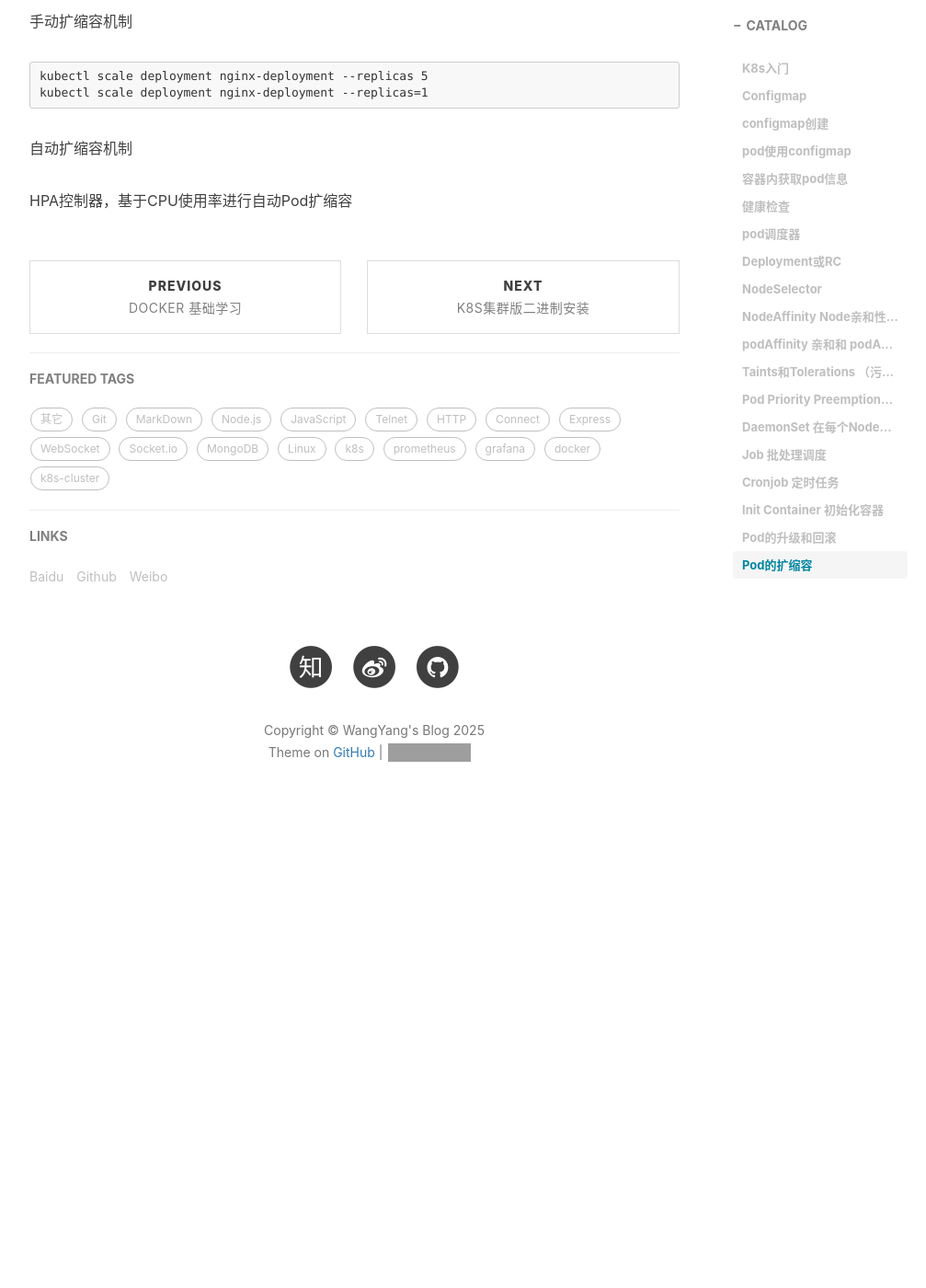
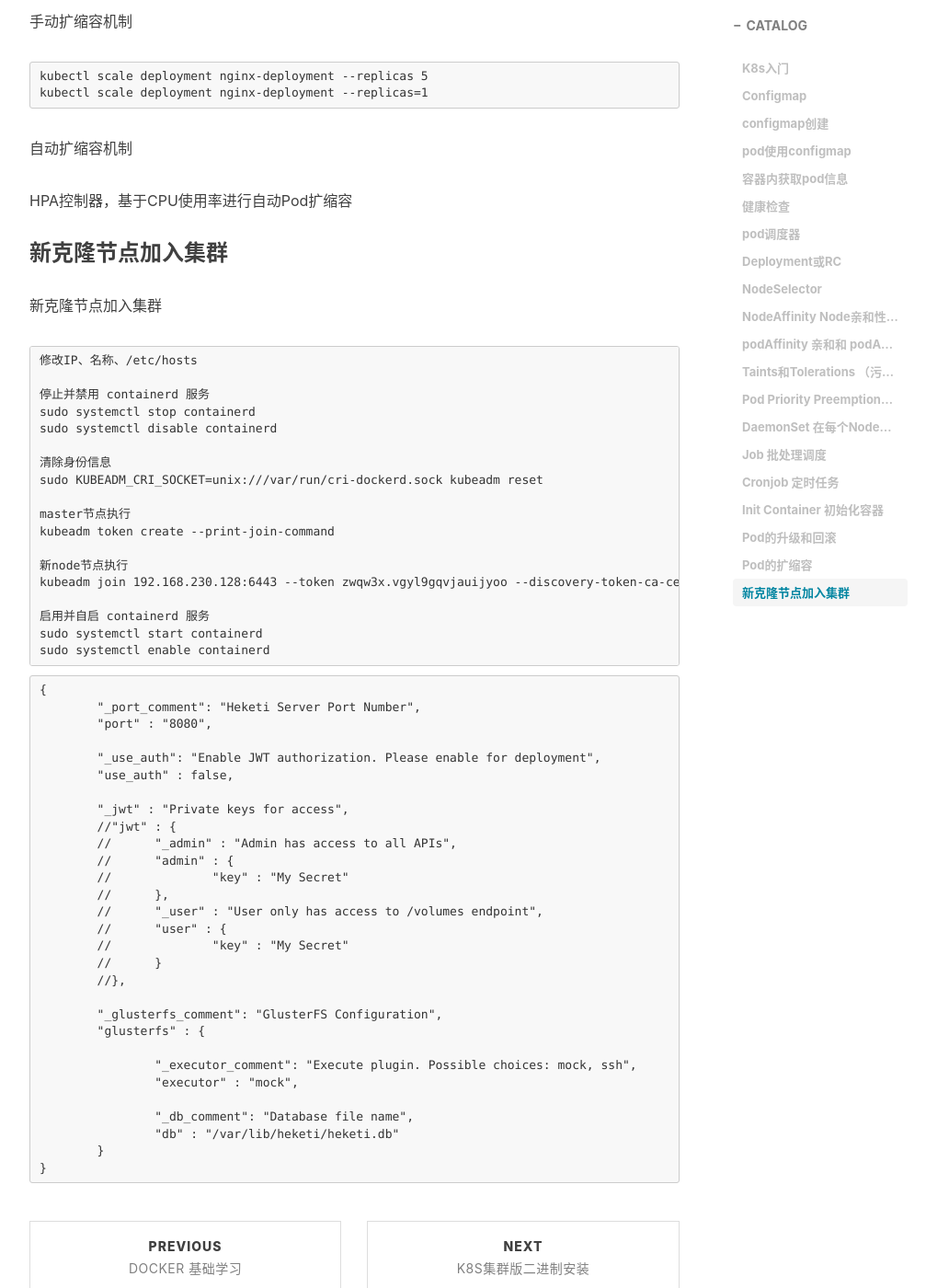
Before and after one commit to wangyang1996/wangyang1996.github.io, a Jekyll site: the page built from _posts/2024-10-26-k8s_v5-1.md, in a window 1280 px wide and 1400 px high, scrolled down 15029 px. Shown: the whole window at 92% size, without its empty margins (233-1240 px from the left). Built offline with Jekyll 4.4.1, drawn with Linux system fonts in a browser that asks for light colours; nearby versions of some CDN libraries; comment, search, counter and statistics services are not loaded; before the commit the page ends 15951 px from its top, so only the background shows below that; grey boxes are pictures that could not be loaded.

````diff
--- a/_posts/2024-10-26-k8s_v5-1.md
+++ b/_posts/2024-10-26-k8s_v5-1.md
@@ -794,3 +794,64 @@ kubectl scale deployment nginx-deployment --replicas=1
 自动扩缩容机制
 
 HPA控制器，基于CPU使用率进行自动Pod扩缩容
+
+
+
+### 新克隆节点加入集群
+
+新克隆节点加入集群
+
+```
+修改IP、名称、/etc/hosts
+
+停止并禁用 containerd 服务
+sudo systemctl stop containerd
+sudo systemctl disable containerd
+
+清除身份信息
+sudo KUBEADM_CRI_SOCKET=unix:///var/run/cri-dockerd.sock kubeadm reset
+
+master节点执行
+kubeadm token create --print-join-command
+
+新node节点执行
+kubeadm join 192.168.230.128:6443 --token zwqw3x.vgyl9gqvjauijyoo --discovery-token-ca-cert-hash sha256:af88d5a50f4bd2d6122312841747b7b2d7cd85c32dc1f503c72wsdxce509  --cri-socket /var/run/cri-dockerd.sock
+
+启用并自启 containerd 服务
+sudo systemctl start containerd
+sudo systemctl enable containerd
+```
+
+
+
+```
+{
+        "_port_comment": "Heketi Server Port Number",
+        "port" : "8080",
+
+        "_use_auth": "Enable JWT authorization. Please enable for deployment",
+        "use_auth" : false,
+
+        "_jwt" : "Private keys for access",
+        //"jwt" : {
+        //      "_admin" : "Admin has access to all APIs",
+        //      "admin" : {
+        //              "key" : "My Secret"
+        //      },
+        //      "_user" : "User only has access to /volumes endpoint",
+        //      "user" : {
+        //              "key" : "My Secret"
+        //      }
+        //},
+
+        "_glusterfs_comment": "GlusterFS Configuration",
+        "glusterfs" : {
+
+                "_executor_comment": "Execute plugin. Possible choices: mock, ssh",
+                "executor" : "mock",
+
+                "_db_comment": "Database file name",
+                "db" : "/var/lib/heketi/heketi.db"
+        }
+}
+```
````
Also changed, not shown: _posts/2025-02-10-k8s_v5-2.md (added, +13 -0 lines).
